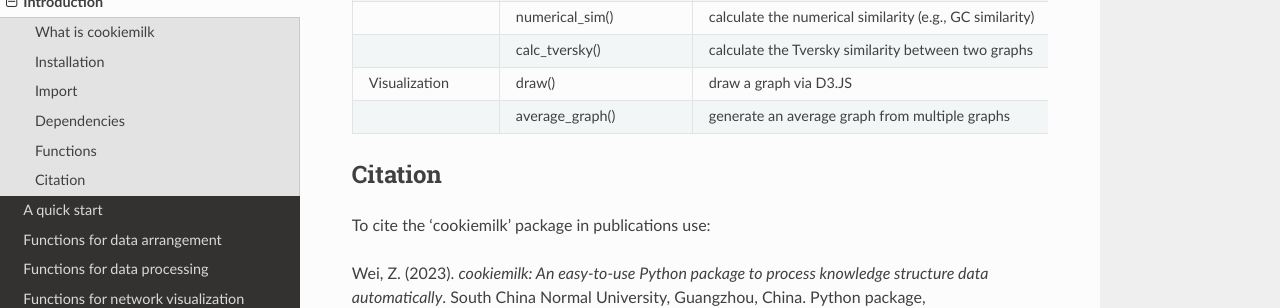
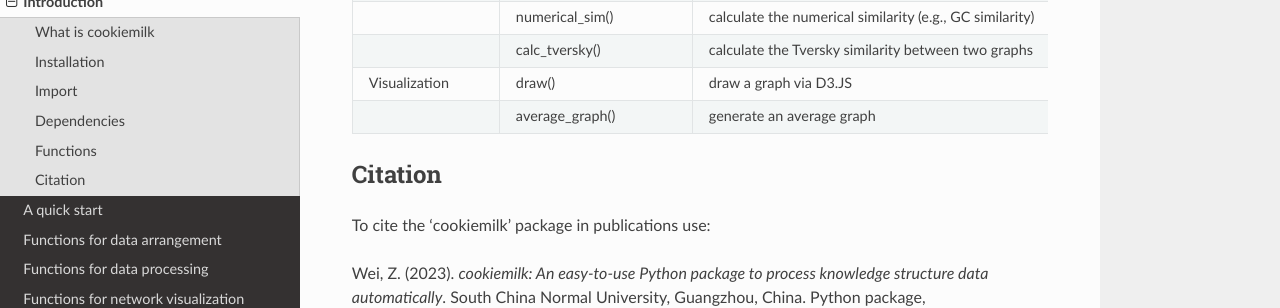
Before and after one commit to weiziqianpsych/cookiemilk_tutorial, a Sphinx documentation site: the page built from cookiemilk_tutorial/source/Introduction.md, in a window 1280 px wide and 900 px high, scrolled down 1671 px. Shown: the part 151-459 px from the top of the window. Built offline with Sphinx 7.4.7 and the Read the Docs theme 2.0.0, drawn with Linux system fonts in a browser that asks for light colours.

Commit message:
Update Introduction.md

```diff
--- a/cookiemilk_tutorial/source/Introduction.md
+++ b/cookiemilk_tutorial/source/Introduction.md
@@ -52,7 +52,7 @@
 |                  |   numerical_sim()        | calculate the numerical similarity (e.g., GC similarity)  |
 |                  |calc_tversky()            | calculate the Tversky similarity between two graphs        |
 |Visualization     |draw()                    | draw a graph via D3.JS     |
-|                  | average_graph()            | generate an average graph from multiple graphs         |
+|                  | average_graph()            | generate an average graph         |
 
 ## Citation
 To cite the 'cookiemilk' package in publications use:
```
